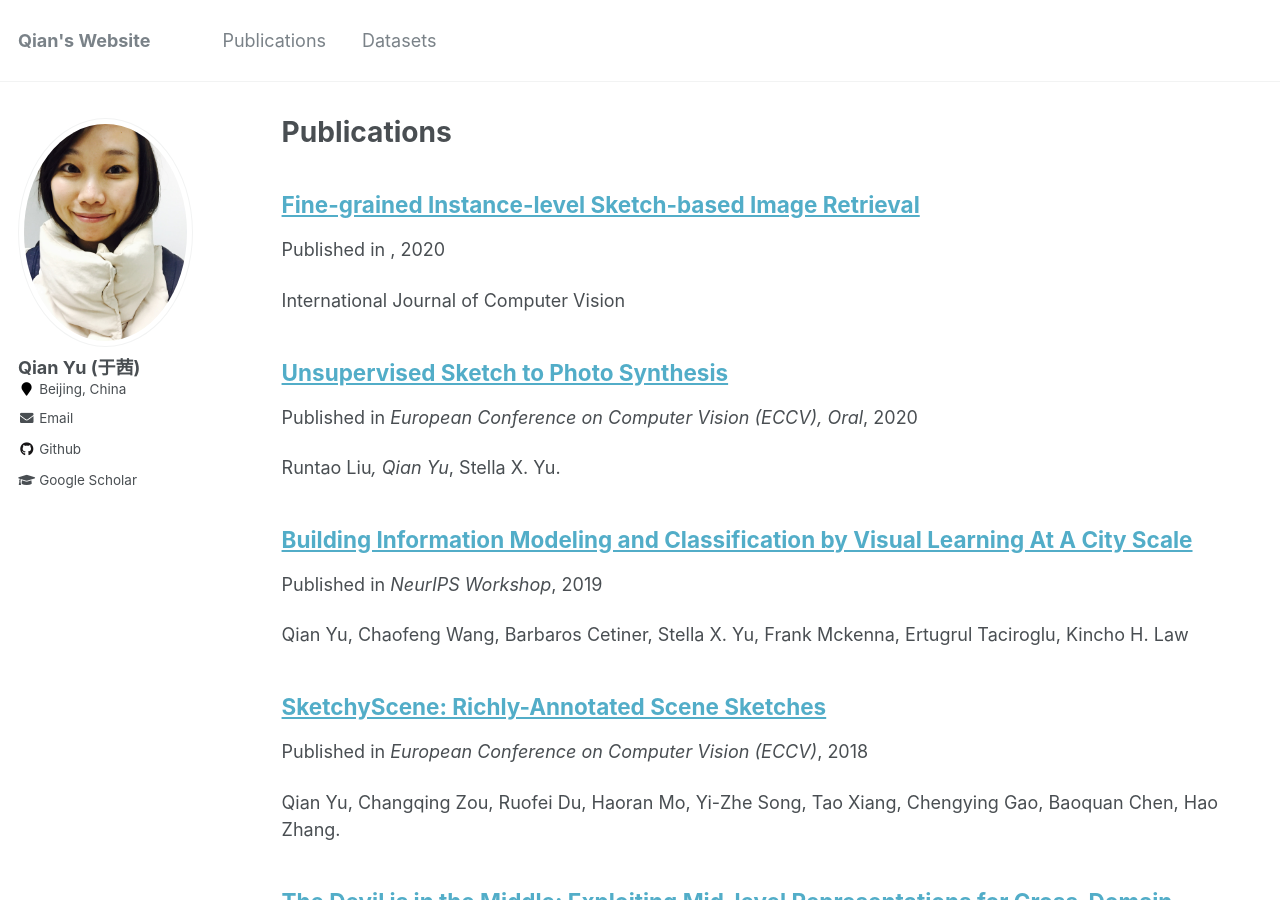
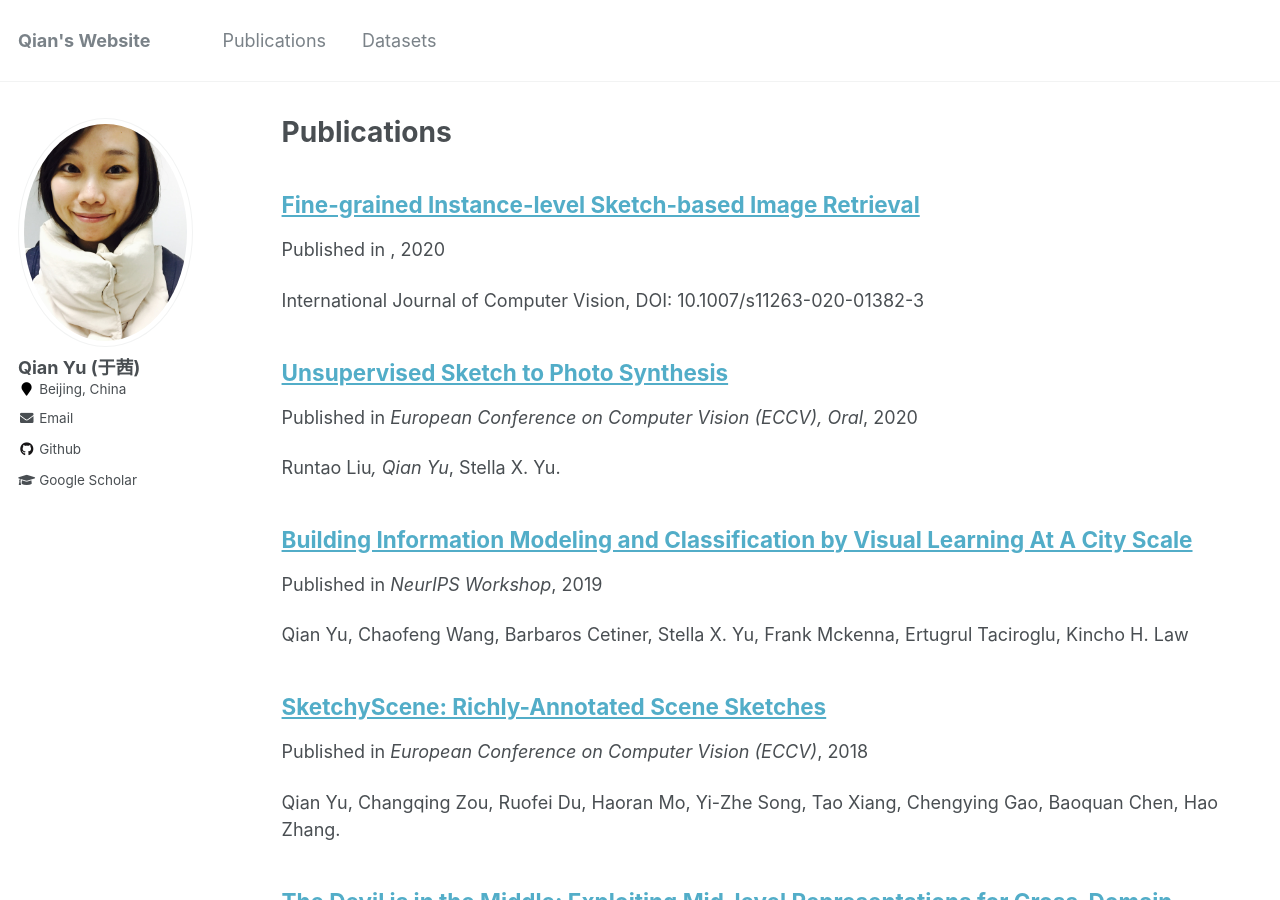
Before and after one commit to yuqian1023/yuqian1023.github.io, a Jekyll site: the page built from _pages/publications.md, in a window 1280 px wide and 900 px high. Built offline with Jekyll 4.4.1, drawn with Linux system fonts in a browser that asks for light colours.

Commit message:
Update 2020-02-23-paper-title-number-1.md

```diff
--- a/_publications/2020-02-23-paper-title-number-1.md
+++ b/_publications/2020-02-23-paper-title-number-1.md
@@ -1,7 +1,7 @@
 ---
 title: "Fine-grained Instance-level Sketch-based Image Retrieval"
 permalink: /publication/2020-02-23-paper-title-number-1
-excerpt: 'International Journal of Computer Vision'
+excerpt: 'International Journal of Computer Vision, DOI: 10.1007/s11263-020-01382-3'
 collection: publications
 date: 2020-09-01
 ---
```
